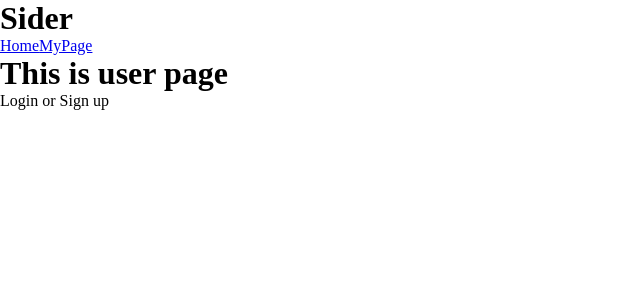
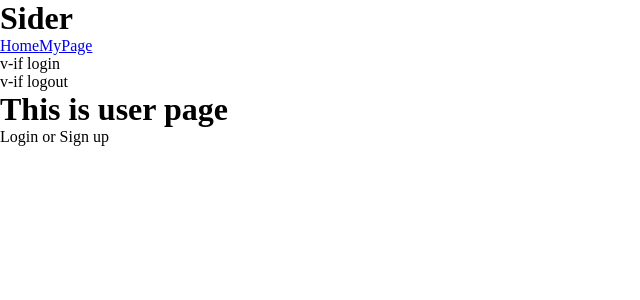
Before and after one commit to take-cantik/twitter_trace, a Nuxt app: page /mypage in a window 1280 px wide. Shown: the top 300 px of the page, without its empty margins (0-640 px from the left). Built offline with nearby package versions, Linux system fonts and the light colour scheme.

Commit message:
Add GoogleAuth component

```diff
--- /dev/null
+++ b/components/GoogleAuth.vue
@@ -0,0 +1,11 @@
+<template>
+  <div>
+    <div>v-if login</div>
+    <div>v-if logout</div>
+  </div>
+</template>
+
+<script>
+  import firebase from 'firebase'
+  import { db } from '@/firebase/firestore.js'
+</script>
--- a/components/Header.vue
+++ b/components/Header.vue
@@ -2,5 +2,17 @@
   <header>
     <NuxtLink to="/">Home</NuxtLink>
     <NuxtLink to="/mypage">MyPage</NuxtLink>
+    <google-auth />
   </header>
 </template>
+
+<script>
+  import GoogleAuth from '~/components/GoogleAuth.vue'
+
+  export default {
+    components: {
+      GoogleAuth,
+    }
+  }
+
+</script>
--- a/components/login.vue
+++ /dev/null
@@ -1,2 +0,0 @@
-<template>
-</template>
```
